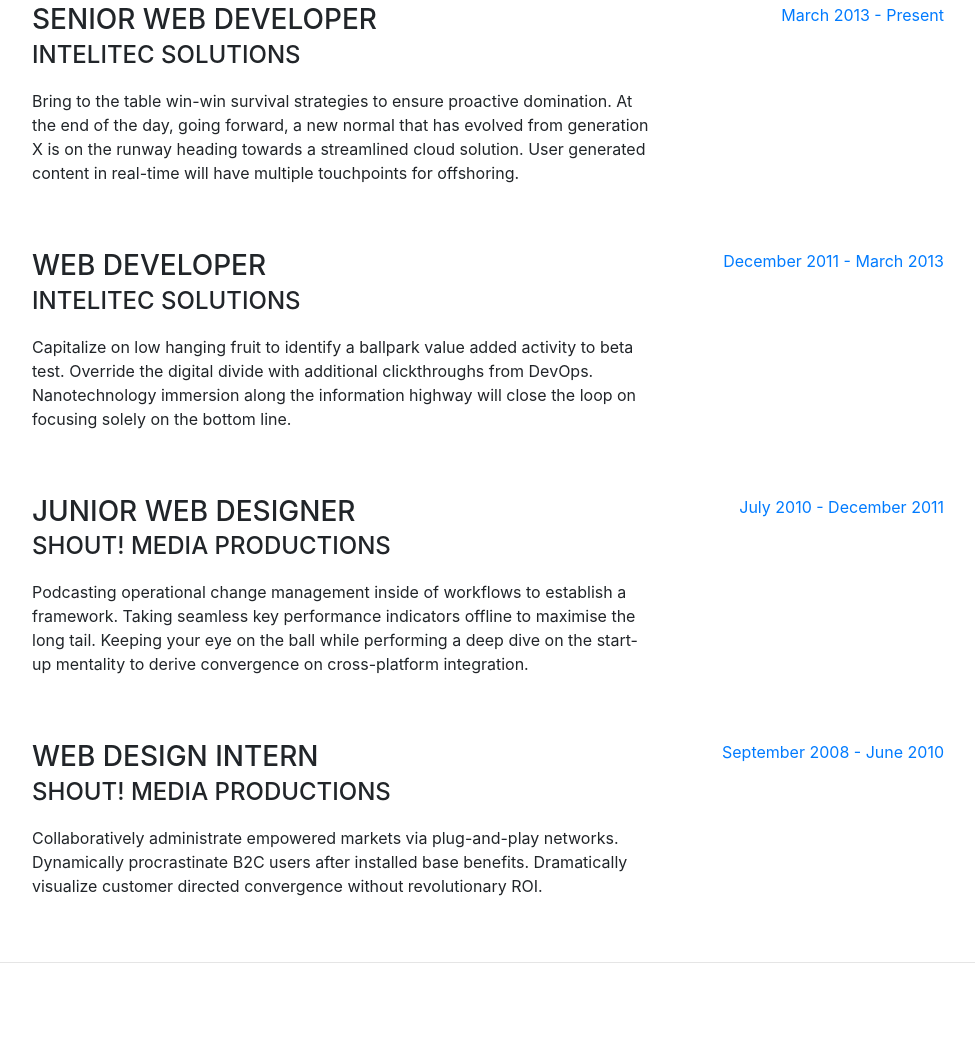
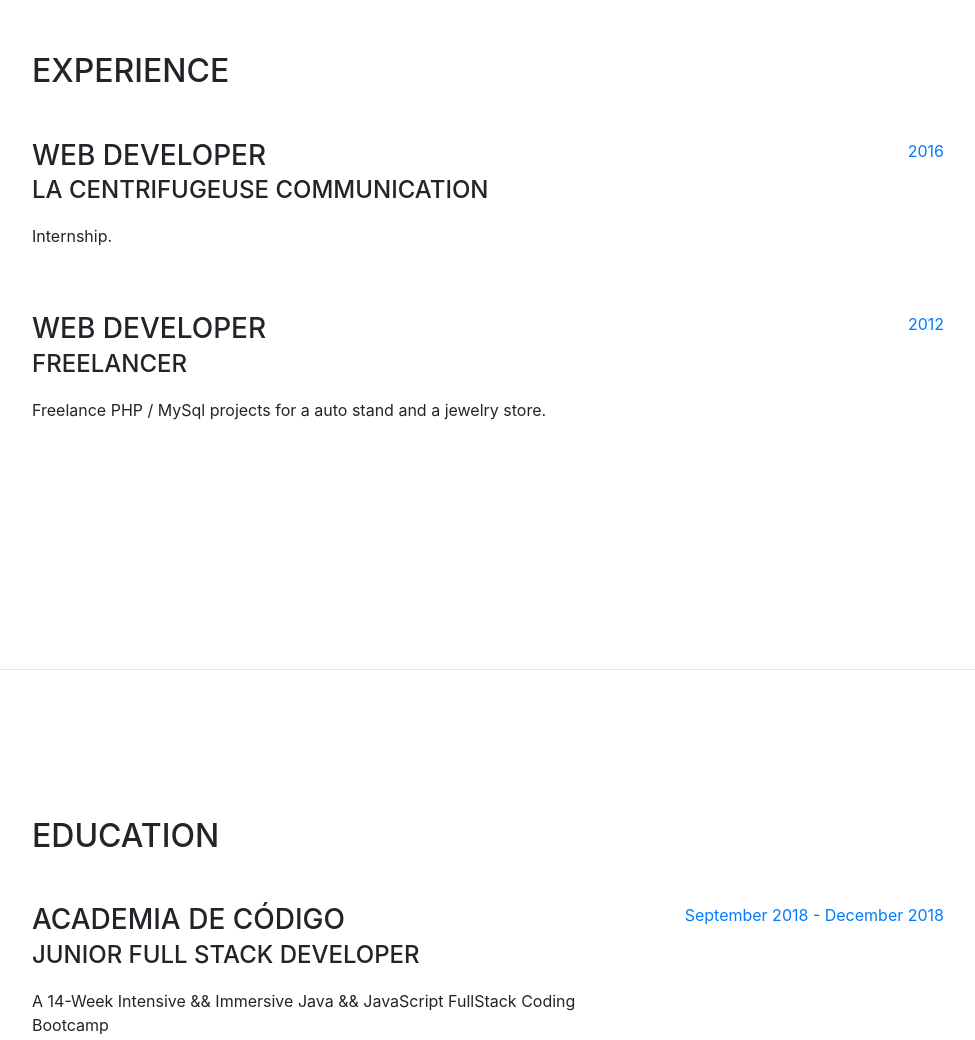
Before and after one commit to eXtr3me/eXtr3me.github.io, a website with bundled scripts: page index.html in a window 1280 px wide. Shown: the part 932-1972 px from the top of the page, without its empty margins (288-1263 px from the left). Built offline with nearby package versions, Linux system fonts and the light colour scheme; a web font is replaced by a local one.

Commit message:
Started updating tech experience section.

```diff
--- a/index.html
+++ b/index.html
@@ -126,69 +126,28 @@
 
           <div class="resume-item d-flex flex-column flex-md-row mb-5">
             <div class="resume-content mr-auto">
-              <h3 class="mb-0">Senior Web Developer</h3>
-              <div class="subheading mb-3">Intelitec Solutions</div>
+              <h3 class="mb-0">Web Developer</h3>
+              <div class="subheading mb-3">La Centrifugeuse Communication</div>
               <p>
-                Bring to the table win-win survival strategies to ensure
-                proactive domination. At the end of the day, going forward, a
-                new normal that has evolved from generation X is on the runway
-                heading towards a streamlined cloud solution. User generated
-                content in real-time will have multiple touchpoints for
-                offshoring.
+                Internship.
               </p>
             </div>
             <div class="resume-date text-md-right">
-              <span class="text-primary">March 2013 - Present</span>
+              <span class="text-primary">2016</span>
             </div>
           </div>
 
           <div class="resume-item d-flex flex-column flex-md-row mb-5">
             <div class="resume-content mr-auto">
               <h3 class="mb-0">Web Developer</h3>
-              <div class="subheading mb-3">Intelitec Solutions</div>
+              <div class="subheading mb-3">Freelancer</div>
               <p>
-                Capitalize on low hanging fruit to identify a ballpark value
-                added activity to beta test. Override the digital divide with
-                additional clickthroughs from DevOps. Nanotechnology immersion
-                along the information highway will close the loop on focusing
-                solely on the bottom line.
+                Freelance PHP / MySql projects for a auto stand and a jewelry
+                store.
               </p>
             </div>
             <div class="resume-date text-md-right">
-              <span class="text-primary">December 2011 - March 2013</span>
-            </div>
-          </div>
-
-          <div class="resume-item d-flex flex-column flex-md-row mb-5">
-            <div class="resume-content mr-auto">
-              <h3 class="mb-0">Junior Web Designer</h3>
-              <div class="subheading mb-3">Shout! Media Productions</div>
-              <p>
-                Podcasting operational change management inside of workflows to
-                establish a framework. Taking seamless key performance
-                indicators offline to maximise the long tail. Keeping your eye
-                on the ball while performing a deep dive on the start-up
-                mentality to derive convergence on cross-platform integration.
-              </p>
-            </div>
-            <div class="resume-date text-md-right">
-              <span class="text-primary">July 2010 - December 2011</span>
-            </div>
-          </div>
-
-          <div class="resume-item d-flex flex-column flex-md-row">
-            <div class="resume-content mr-auto">
-              <h3 class="mb-0">Web Design Intern</h3>
-              <div class="subheading mb-3">Shout! Media Productions</div>
-              <p>
-                Collaboratively administrate empowered markets via plug-and-play
-                networks. Dynamically procrastinate B2C users after installed
-                base benefits. Dramatically visualize customer directed
-                convergence without revolutionary ROI.
-              </p>
-            </div>
-            <div class="resume-date text-md-right">
-              <span class="text-primary">September 2008 - June 2010</span>
+              <span class="text-primary">2012</span>
             </div>
           </div>
         </div>
```
